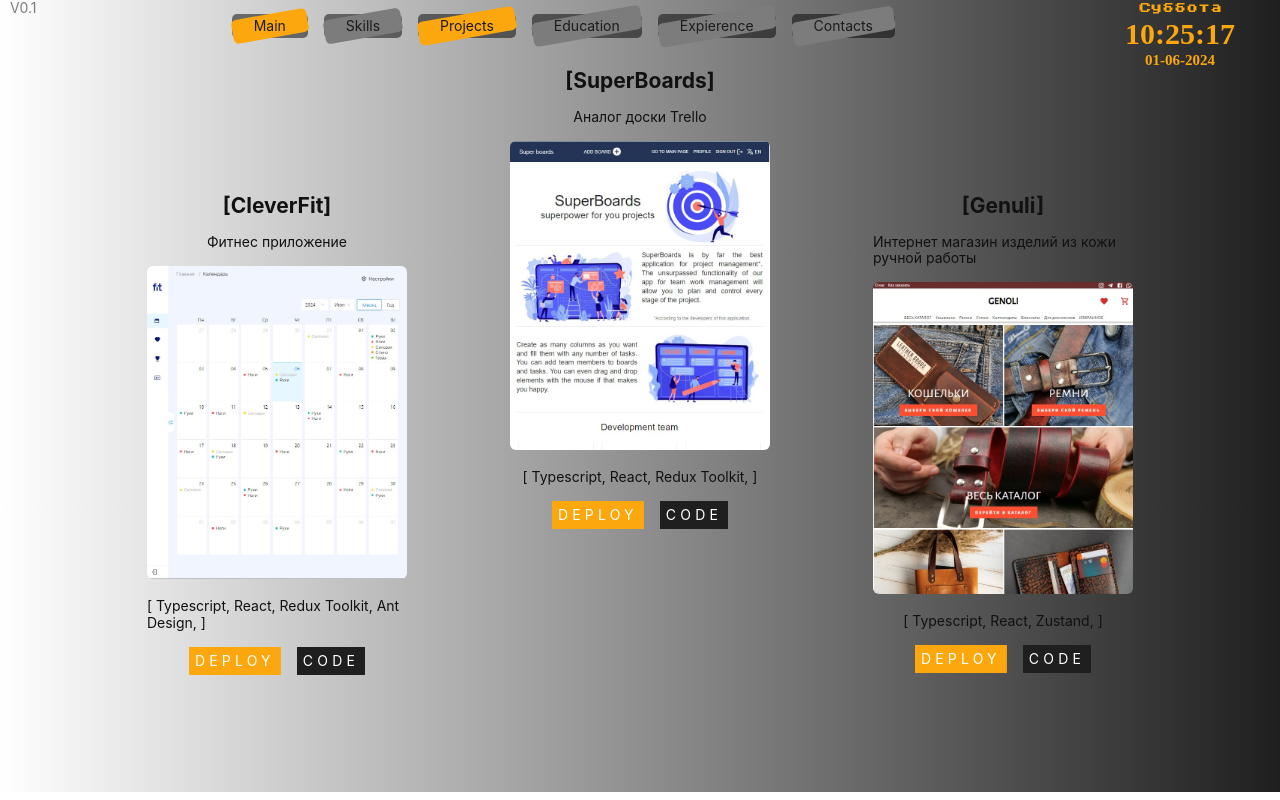
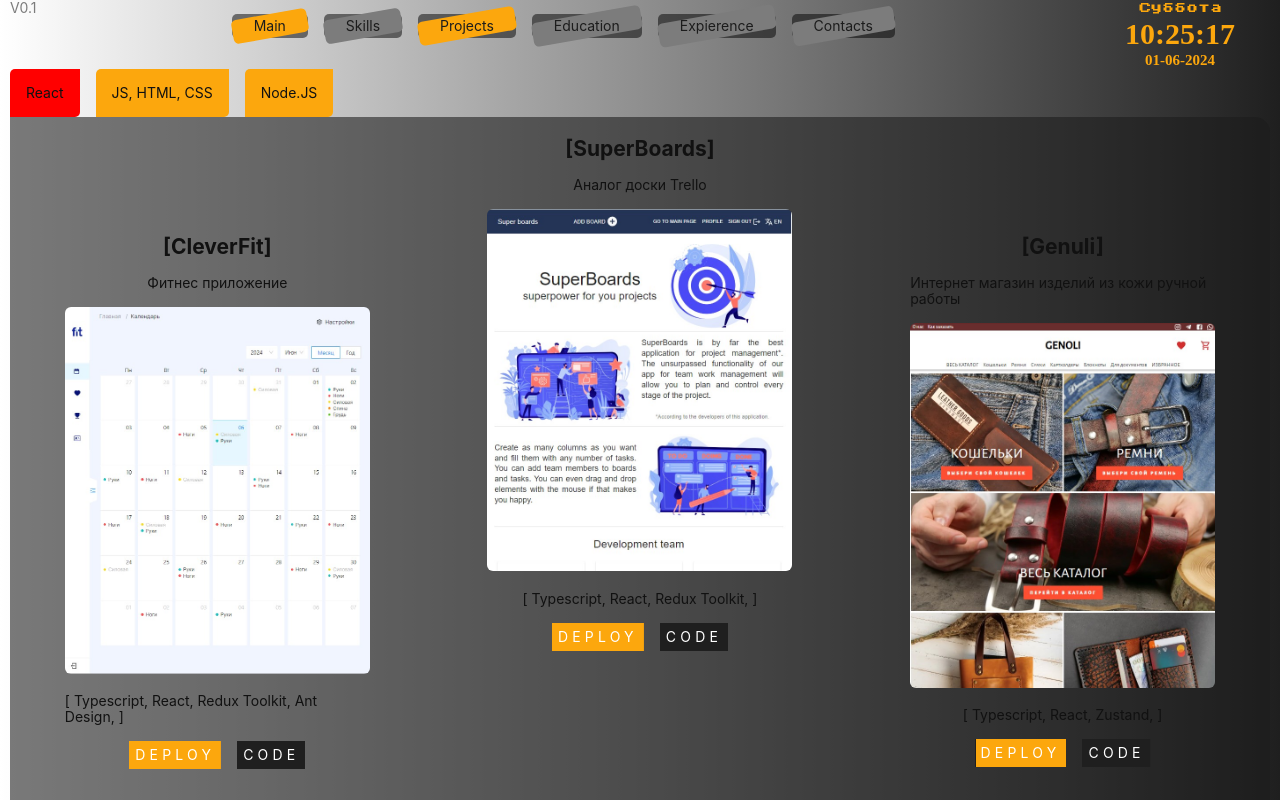
Before and after one commit to UTYFjs/cv, a React (Vite) app: page /projects in a window 1280 px wide. Built offline with nearby package versions, Linux system fonts and the light colour scheme; a web font is replaced by a local one.

Commit message:
feat: add tabs component

```diff
--- /dev/null
+++ b/src/components/tabs/tabs.module.scss
@@ -0,0 +1,34 @@
+@use '../../styles/main.scss' as *;
+
+.tabs-container {
+}
+
+.tabs-container {
+
+  max-width: 1440px;
+  width: 100%;
+}
+.tabs {
+  @include flex();
+  gap: $gap;
+  width: 100%;
+}
+
+.tab {
+  width: fit-content;
+  padding: $p;
+  background: $palitra2-light;
+  border-radius: 5px 0px;
+}
+
+.tab.active {
+  background: red;
+}
+.tab_content {
+  padding: 20px 20px 50px;
+  background: #1c1c1c95;
+  border-radius: 0 15px 15px;
+  //background: #fca70d95;
+  width: 100%;
+  overflow: hidden;
+}
--- /dev/null
+++ b/src/components/tabs/tabs.tsx
@@ -0,0 +1,50 @@
+import styles from './tabs.module.scss';
+import cn from 'classnames';
+import { useState } from 'react';
+
+type TabItemProps = {
+  isActive: boolean;
+  label: string;
+  onClick: () => void;
+};
+type TabItem = {
+  label: string;
+  content: JSX.Element;
+};
+type TabsProps = {
+  tabs: TabItem[];
+  className?: string;
+};
+
+export const Tabs = ({ tabs, className }: TabsProps) => {
+  const [activeTab, setActiveTab] = useState(0);
+
+  const handleTabClick = (index: number) => {
+    setActiveTab(index);
+  };
+  const containerClassNames = cn(styles['tabs-container'], className);
+
+  return (
+    <div className={containerClassNames}>
+      <div className={styles.tabs}>
+        {' '}
+        {tabs.map((tab, index) => (
+          <Tabs.Item
+            key={index}
+            label={tab.label}
+            onClick={() => handleTabClick(index)}
+            isActive={index === activeTab}
+          />
+        ))}
+      </div>
+
+      <div className={styles['tab_content']}>{tabs[activeTab].content}</div>
+    </div>
+  );
+};
+
+Tabs.Item = ({ label, onClick, isActive }: TabItemProps) => (
+  <div className={cn(styles.tab, isActive && styles.active)} onClick={onClick}>
+    {label}
+  </div>
+);
--- a/src/constants/projects-constants.ts
+++ b/src/constants/projects-constants.ts
@@ -42,3 +42,79 @@ export const PROJECT_REACT_DATA: ProjectDataType[] = [
     linkDeploy: 'https://leather-store-v-1.netlify.app/',
   },
 ];
+
+export const PROJECT_JS_DATA = [
+  {
+    id: nanoid(),
+    title: 'Virtual Keyboard',
+    src: './public/image/cleverfit-vertical.jpg',
+    shortDescription: 'Виртуальная клавиатура c функцией распознавания речи',
+    description: 'description',
+    stack: ['Javascript', 'HTML', 'CSS(SCSS)'],
+    linkCode: 'https://github.com/UTYFjs/fit-app',
+    linkDeploy: 'https://github.com/UTYFjs/virtual_keyboard',
+  },
+  {
+    id: nanoid(),
+    title: 'Shelter',
+    src: './public/image/cleverfit-vertical.jpg',
+    shortDescription: 'Виртуальная клавиатура',
+    description: 'description',
+    stack: ['Javascript', 'CSS(SCSS)'],
+    linkCode: 'https://github.com/UTYFjs/She/tree/main',
+    linkDeploy: 'https://utyfjs.github.io/She/pages/main/index.html',
+  },
+];
+
+export const PROJECT_NODEJS_DATA = [
+  {
+    id: nanoid(),
+    title: 'Home Library Service',
+    src: '',
+    shortDescription: 'Игра моской бой (backend часть)',
+    description: 'description',
+    stack: ['Nest.JS'],
+    linkCode: 'https://github.com/UTYFjs/nodejs2023Q2-service',
+    linkDeploy: '',
+  },
+  {
+    id: nanoid(),
+    title: 'File Manager',
+    src: '',
+    shortDescription: 'Файловый менеджер из терминала',
+    description: 'description',
+    stack: ['Node.JS'],
+    linkCode: 'https://github.com/UTYFjs/nodejs-file-manager/tree/master',
+    linkDeploy: '',
+  },
+  {
+    id: nanoid(),
+    title: 'BattleShip',
+    src: '',
+    shortDescription: 'Игра моской бой (backend часть)',
+    description: 'description',
+    stack: ['Node.JS', 'Websocket'],
+    linkCode: 'https://github.com/UTYFjs/websockets-ui/tree/main',
+    linkDeploy: '',
+  },
+  {
+    id: nanoid(),
+    title: 'CRUD API',
+    src: '',
+    shortDescription: 'Простой API на Node.JS',
+    description: 'description',
+    stack: ['Node.JS'],
+    linkCode: 'https://github.com/UTYFjs/crud-api/tree/develop',
+    linkDeploy: '',
+  },
+  {
+    id: nanoid(),
+    title: 'GraphQL API',
+    src: '',
+    shortDescription: 'REST API переписан на GraphQL',
+    description: 'description',
+    stack: ['Node.JS'],
+    linkCode: 'https://github.com/UTYFjs/nodejs-task-graphql',
+    linkDeploy: '',
+  },
+];
--- a/src/pages/Projects/Projects.module.scss
+++ b/src/pages/Projects/Projects.module.scss
@@ -17,7 +17,7 @@
 }
 
 .card.show {
-  margin-top: 12%;
+  margin-top: 8%;
   opacity: 1;
   transform: translateY(0);
 }
--- a/src/pages/Projects/Projects.tsx
+++ b/src/pages/Projects/Projects.tsx
@@ -3,17 +3,28 @@ import styles from './Projects.module.scss';
 import { PROJECT_REACT_DATA } from '~/constants/projects-constants';
 import cn from 'classnames';
 import { useEffect, useState } from 'react';
+import { Tabs } from '~/components/tabs/tabs';
 
 export const ProjectsPage = () => {
   const [animation, setAnimation] = useState(false);
   useEffect(() => {
     setAnimation(true);
+    return () => {
+      setAnimation(false);
+    };
   }, []);
   const cardClassnames = cn(styles.card, animation && styles.show);
 
   return (
+    <>
+      <Tabs
+        tabs={[
+          {
+            label: 'React',
+            content: (
               <div className={styles['projects_react']}>
-      {PROJECT_REACT_DATA.map(({ id, title, src, shortDescription, description, linkDeploy, linkCode, stack }) => (
+                {PROJECT_REACT_DATA.map(
+                  ({ id, title, src, shortDescription, description, linkDeploy, linkCode, stack }) => (
                     <ProjectCard
                       key={id}
                       className={cardClassnames}
@@ -26,7 +37,15 @@ export const ProjectsPage = () => {
                       stack={stack}
                       size={'medium'}
                     />
-      ))}
+                  )
+                )}
               </div>
+            ),
+          },
+          { label: 'JS, HTML, CSS', content: <p>content tab 2</p> },
+          { label: 'Node.JS', content: <p>content tab 3</p> },
+        ]}
+      />
+    </>
   );
 };
```
Lines whose indentation alone changed are shown as unchanged.
